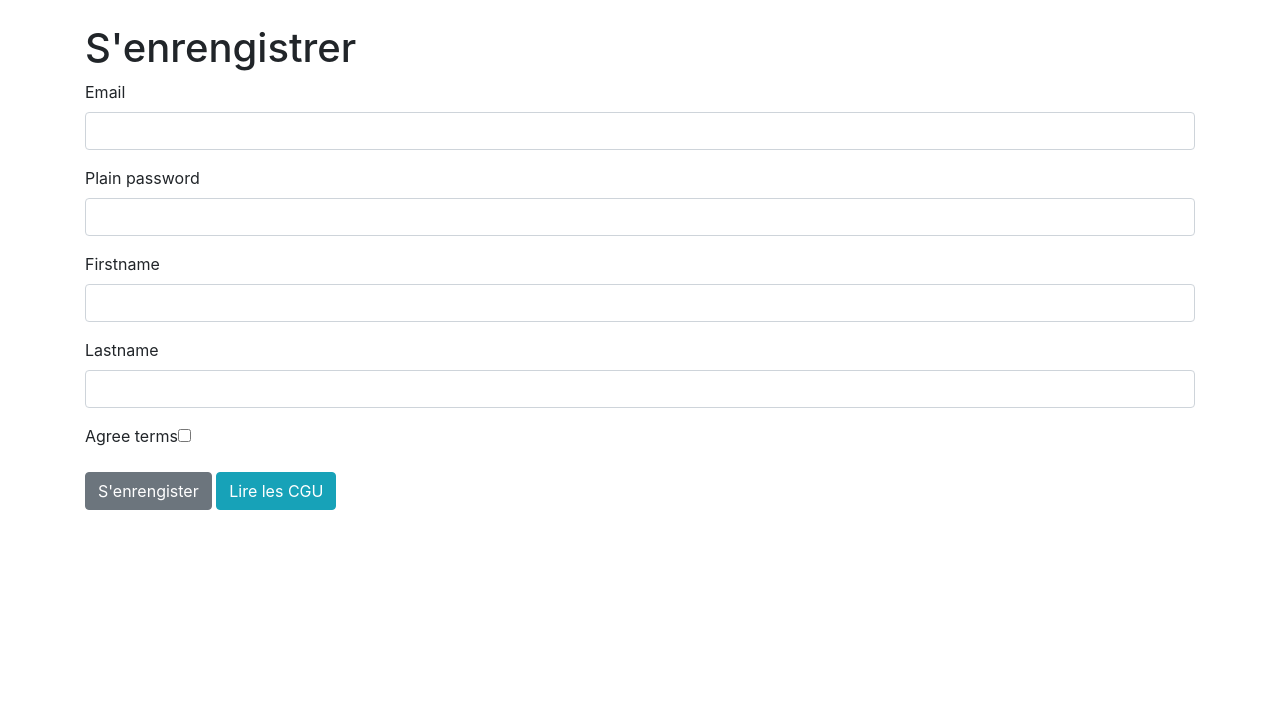
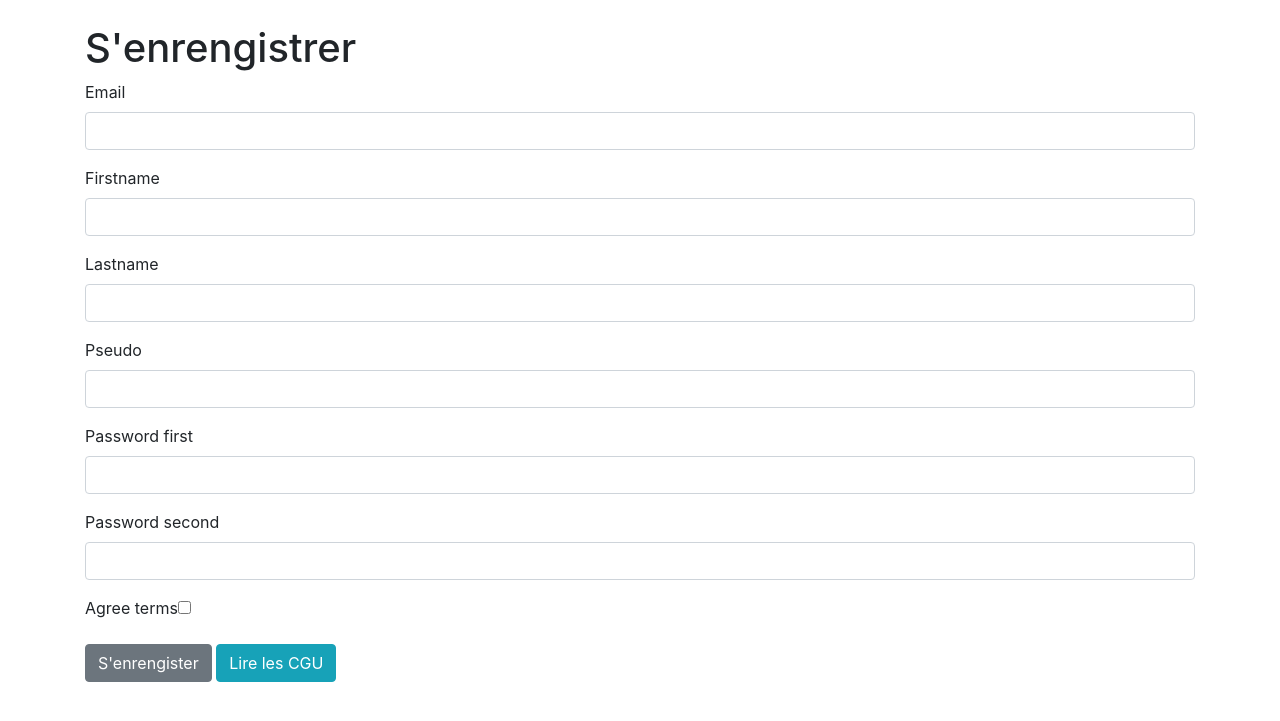
Before and after one commit to AlbanRenahy/museo, a Symfony app: template templates/security/register.html.twig in a window 1280 px wide. Shown: the part 56-777 px from the top of the page. Run offline with Twig, Linux system fonts and the light colour scheme; the template is opened without the code that fills it, so the values that code supplies are empty; form fields are guessed from the names that the template uses; some libraries are stand-ins or nearby versions.

Commit message:
fix: Registration form

```diff
--- a/src/Controller/RegistrationController.php
+++ b/src/Controller/RegistrationController.php
@@ -28,7 +28,7 @@ class RegistrationController extends AbstractController
             $user->setPassword(
                 $passwordEncoder->encodePassword(
                     $user,
-                    $form->get('plainPassword')->getData()
+                    $form->get('password')->getData()
                 )
             );
 
--- a/templates/security/register.html.twig
+++ b/templates/security/register.html.twig
@@ -8,9 +8,11 @@
         <div class="row">
             <div class="col-12 col-md-12">
                 {{ form_row(registrationForm.email) }}
-                {{ form_row(registrationForm.plainPassword) }}
                 {{ form_row(registrationForm.firstname) }}
                 {{ form_row(registrationForm.lastname) }}
+                {{ form_row(registrationForm.pseudo) }}
+                {{ form_row(registrationForm.password.first) }}
+                {{ form_row(registrationForm.password.second) }}
                 {{ form_row(registrationForm.agreeTerms) }}
                 <button class="btn btn-secondary">S'enrengister</button>
                 <a href="{{ path('rgpd') }}" class="btn btn-info">Lire les CGU</a>
```
Also changed, not shown: src/Form/RegistrationFormType.php (+10 -2 lines).
